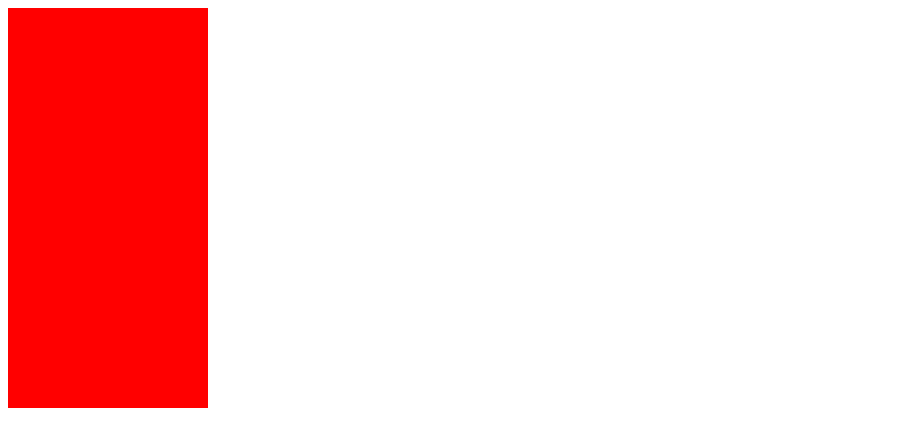
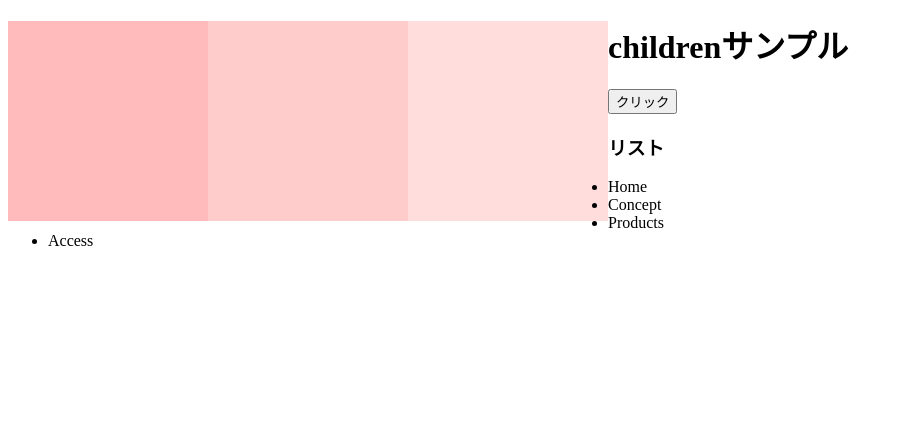
Before and after one commit to yutomorita416/jQuery-Lesson, a plain HTML site: page index.html in a window 1280 px wide. Both pictures are taken after a click on the element 108 px from the left and 108 px from the top of the page. Shown: the whole page, without its empty margins (0-903 px from the left). Drawn offline with Linux system fonts and the light colour scheme.

Commit message:
finish js-7

```diff
--- a/app.css
+++ b/app.css
@@ -1,26 +1,22 @@
 .box1 {
-  display: none;
-  background-color: #ff0000;
+  background-color: #FFFFFF;
   height: 200px;
   width: 200px;
+  float: left;
 }
 
-.box2 {
-  background-color: #ff0000;
-  height: 200px;
-  width: 200px;
+.bg1 {
+  background-color: #FFAAAA;
 }
 
-.box2-ext {
-  border: 10px solid black;
+.bg2 {
+  background-color: #FFBBBB;
 }
 
-.box3 {
-  background-color: #ff0000;
-  height: 200px;
-  width: 200px;
+.bg3 {
+  background-color: #FFCCCC;
 }
 
-.box3-ext {
-  border: 10px solid yellow;
+.bg4 {
+  background-color: #FFDDDD;
 }
--- a/app.js
+++ b/app.js
@@ -1,27 +1,11 @@
-$(function (){
-  $('.box1').slideDown(2000, function (){
-    $('.box1').css({
-      'background-color': '#0000FF',
-      'height': '200px',
-      'width': '200px'
-    }).slideUp(2000);
+$(function(){
+  $('.box1').on('click', function(){
+    $(this).slideUp();
   });
 });
 
 $(function(){
-  $('.box2').mouseover(function(){
-    $('.box2').addClass('box2-ext');
-  });
-  $('.box2').mouseout(function(){
-    $('.box2').removeClass('box2-ext');
+  $('button').on('click', function(){
+    $('ul').children().css('color','red');
   });
 });
-
-$(function(){
-  $('.box3').on('click', function(){
-    $('.box3').addClass('box3-ext');
-  });
-  $('.box3').mouseout(function(){
-    $('.box3').removeClass('box3-ext');
-  });
-});
--- a/index.html
+++ b/index.html
@@ -5,9 +5,21 @@
     <link rel="stylesheet" href="app.css" />
   </head>
   <body>
-    <div class="box1"></div>
-    <div class="box2"></div>
-    <div class="box3"></div>
+    <div class="box">
+      <div class="box1 bg1"></div>
+      <div class="box1 bg2"></div>
+      <div class="box1 bg3"></div>
+      <div class="box1 bg4"></div>
+    </div>
+    <h1>childrenサンプル</h1>
+    <button>クリック</button>
+    <h3>リスト</h3>
+    <ul>
+      <li>Home</li>
+      <li>Concept</li>
+      <li>Products</li>
+      <li>Access</li>
+    </ul>
     <script src="jquery.min.js"></script>
     <script src="app.js"></script>
   </body>
```
